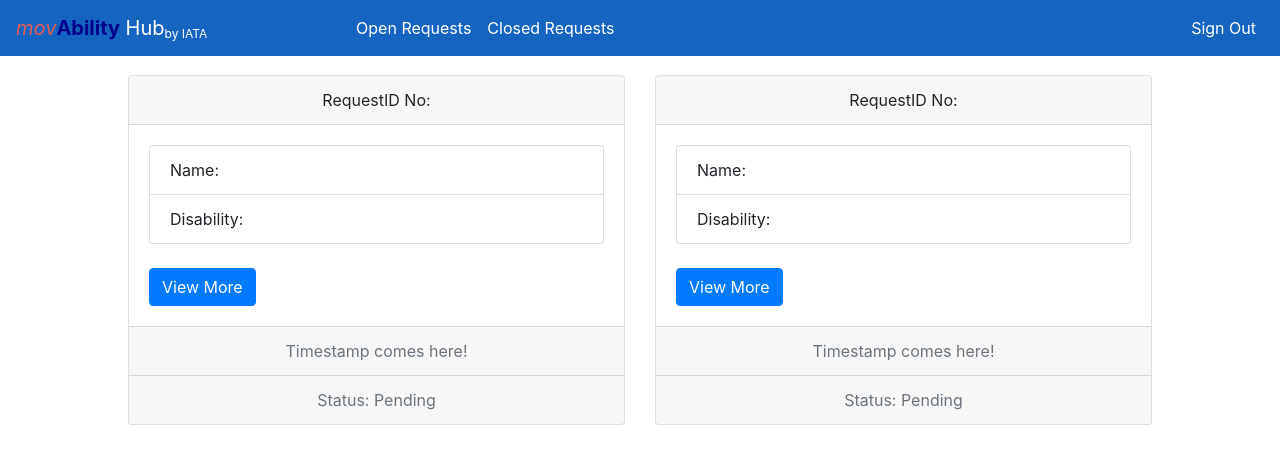
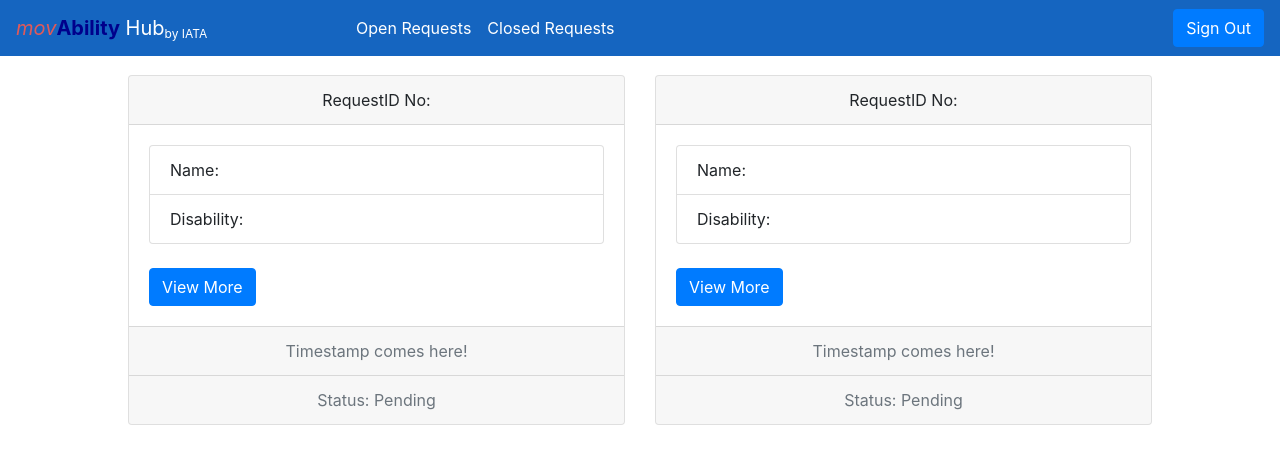
Before and after one commit to movAbilityHub/movAbilityHubFrontEnd, a React (Create React App) app: page /Airline/Dashboard in a window 1280 px wide. Shown: the top 464 px of the page. Built offline with nearby package versions, Linux system fonts and the light colour scheme.

Commit message:
sign out button fixed

```diff
--- a/src/components/airline/dashboard.js
+++ b/src/components/airline/dashboard.js
@@ -4,6 +4,8 @@ import { Route, Switch, Link } from "react-router-dom";
 import OpenRequests from "./openRequests";
 import Nav from "react-bootstrap/Nav";
 import Navbar from "react-bootstrap/Navbar";
+import Button from "react-bootstrap/Button";
+
 import "../../assets/styles/navbar.css";
 
 class Airline extends Component {
@@ -58,7 +60,9 @@ class Airline extends Component {
               </Nav.Link>
             </Nav>
             <Nav className="ml-auto">
-              <Nav.Link className="active rounded">Sign Out</Nav.Link>
+              <Button onClick={this.signOut} className="rounded">
+                Sign Out
+              </Button>
             </Nav>
           </Navbar.Collapse>
         </Navbar>
--- a/src/components/airport/dashboard.js
+++ b/src/components/airport/dashboard.js
@@ -4,6 +4,7 @@ import { Route, Switch, Link } from "react-router-dom";
 import OpenRequests from "./openRequests.js";
 import Nav from "react-bootstrap/Nav";
 import Navbar from "react-bootstrap/Navbar";
+import Button from "react-bootstrap/Button";
 
 class Airport extends Component {
   constructor() {
@@ -57,7 +58,9 @@ class Airport extends Component {
               </Nav.Link>
             </Nav>
             <Nav className="ml-auto">
-              <Nav.Link className="active rounded">Sign Out</Nav.Link>
+              <Button onClick={this.signOut} className="rounded">
+                Sign Out
+              </Button>
             </Nav>
           </Navbar.Collapse>
         </Navbar>
--- a/src/components/passenger/dashboard.js
+++ b/src/components/passenger/dashboard.js
@@ -12,6 +12,7 @@ import CareReceiver from "./careReceiver";
 import Nav from "react-bootstrap/Nav";
 import Navbar from "react-bootstrap/Navbar";
 import NewRequests from "./newRequest";
+import Button from "react-bootstrap/Button";
 
 class Passenger extends Component {
   constructor() {
@@ -79,7 +80,9 @@ class Passenger extends Component {
               </Nav.Link>
             </Nav>
             <Nav className="ml-auto">
-              <Nav.Link className="active rounded">Sign Out</Nav.Link>
+              <Button onClick={this.signOut} className="rounded">
+                Sign Out
+              </Button>
             </Nav>
           </Navbar.Collapse>
         </Navbar>
```
